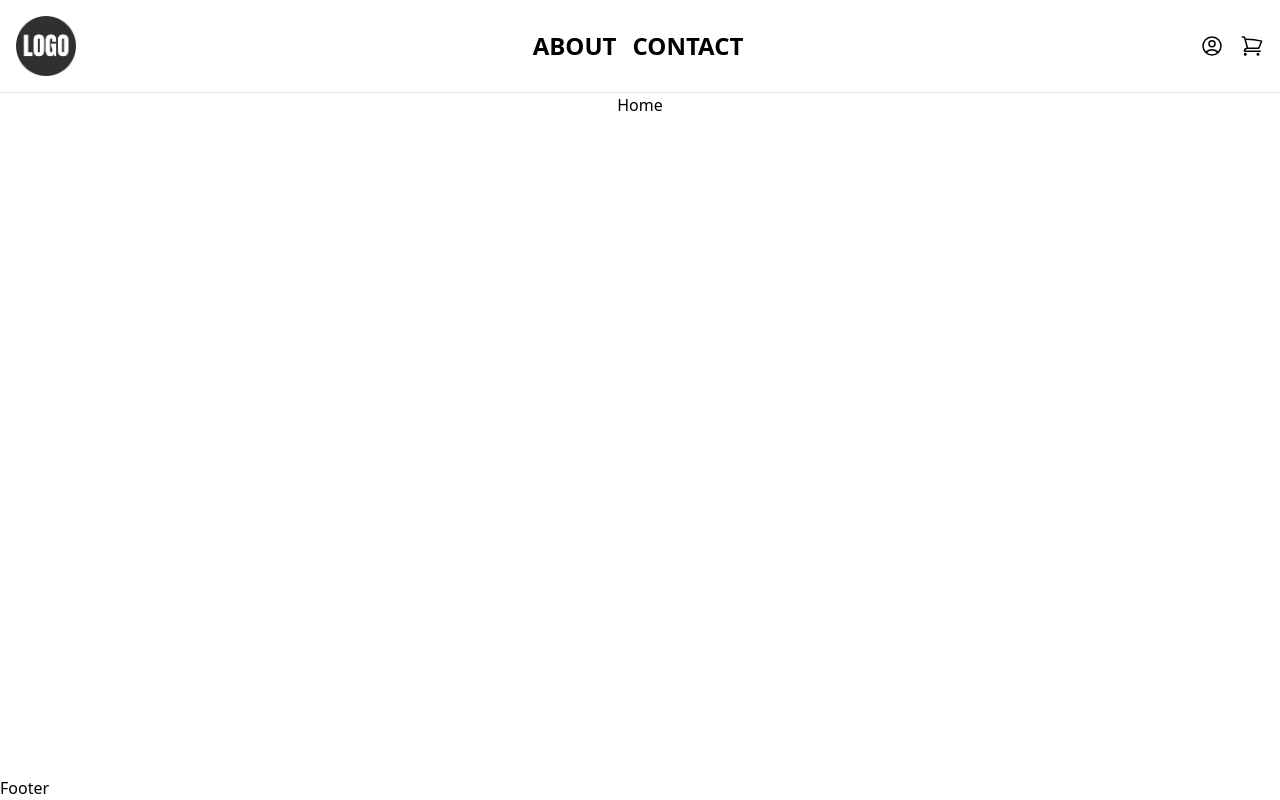
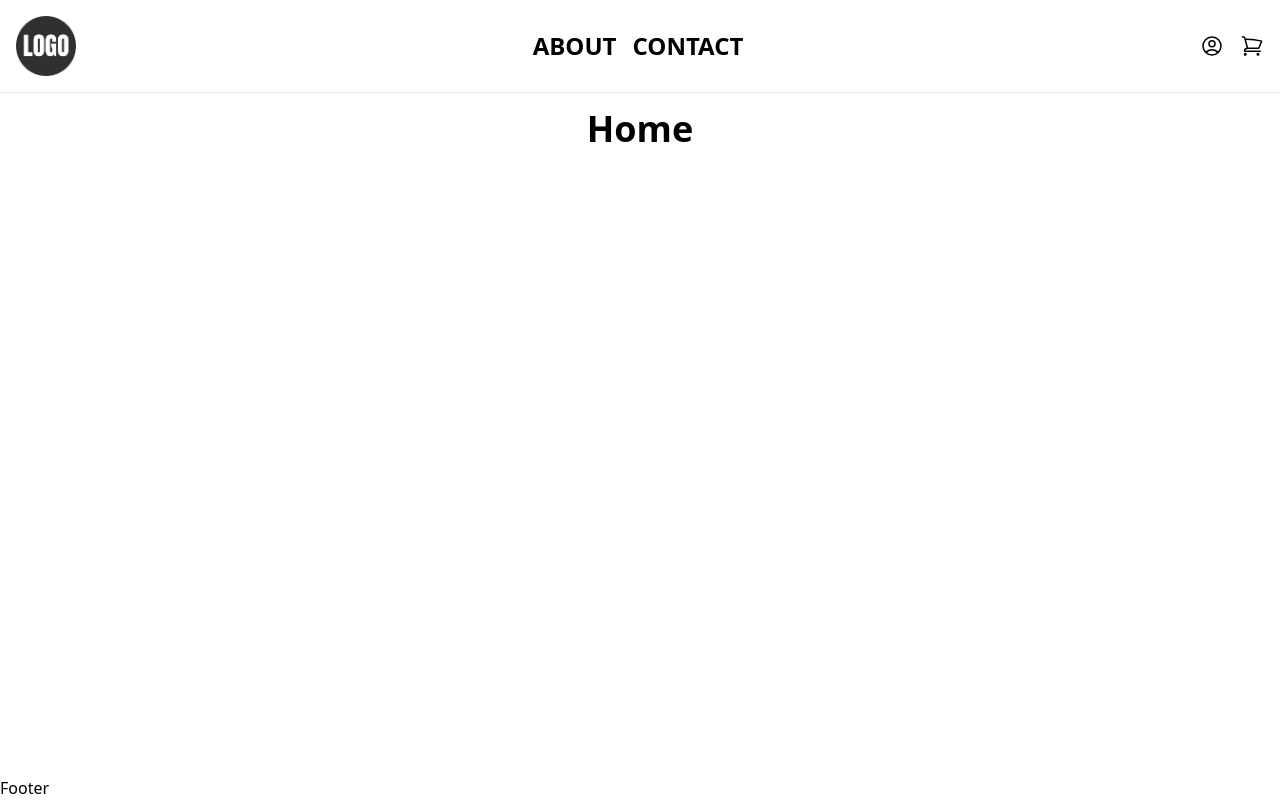
Before and after one commit to antoine-le-calloch/Alc-website, a Next.js app: page / in a window 1280 px wide. Built offline with nearby package versions, Linux system fonts and the light colour scheme.

Commit message:
Add h1 base css.

```diff
--- a/app/globals.css
+++ b/app/globals.css
@@ -14,13 +14,18 @@
   }
 }
 
+@layer utilities {
+  .text-balance {
+    text-wrap: balance;
+  }
+}
+
+
 body {
   color: rgb(var(--foreground));
   background: rgb(var(--background));
 }
 
-@layer utilities {
-  .text-balance {
-    text-wrap: balance;
-  }
+h1 {
+  @apply text-4xl text-balance font-bold my-4;
 }
```
